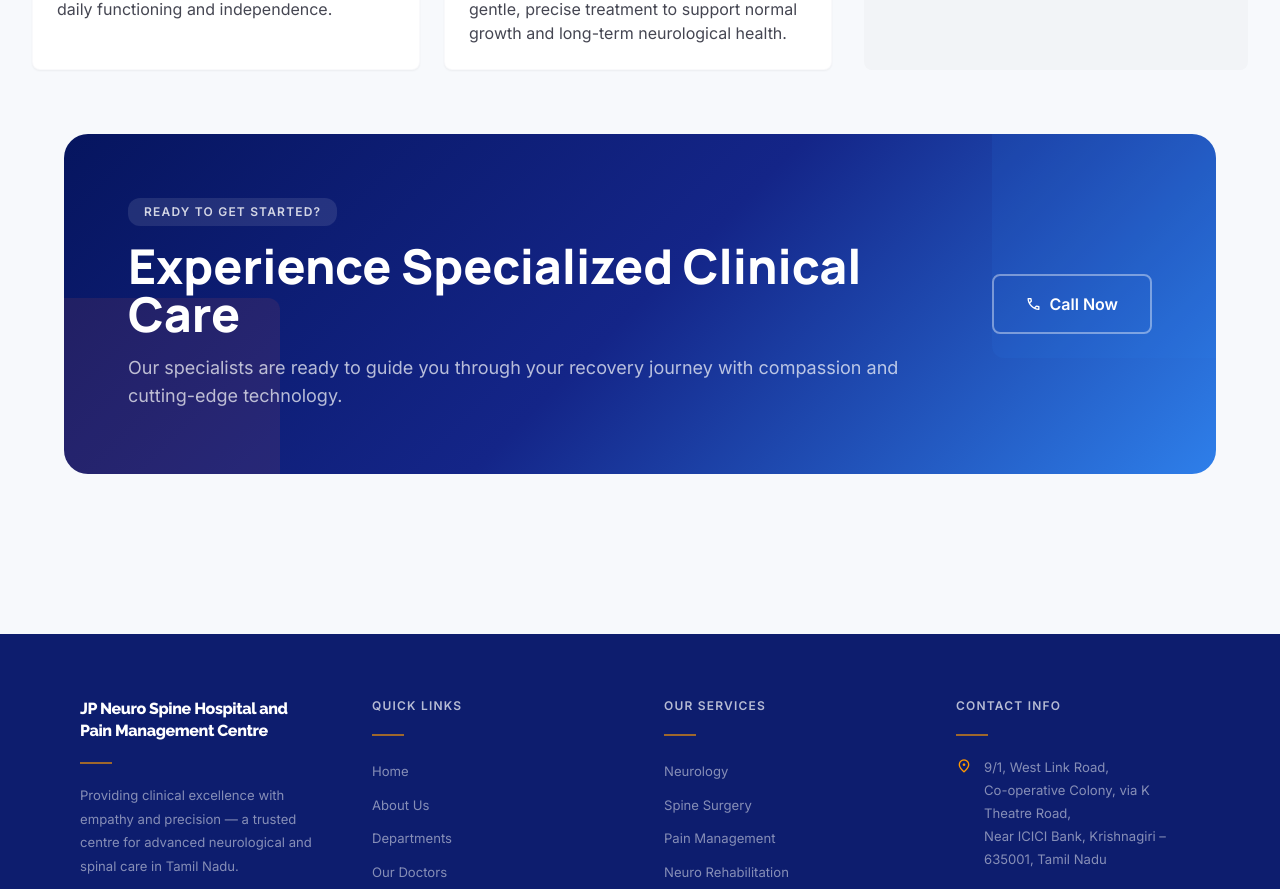
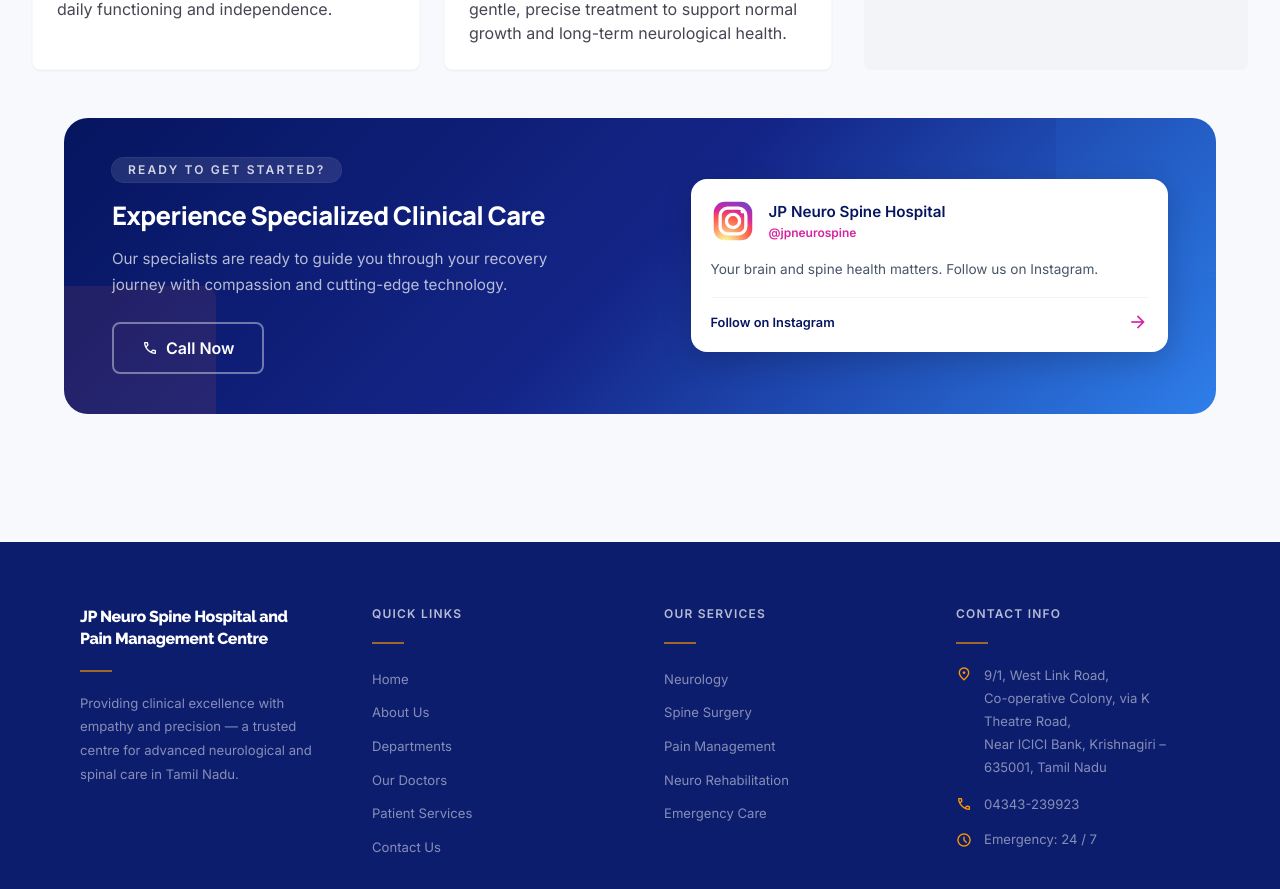
Before and after one commit to JASWANT2001/JP_Hospital_Website, a React (Vite) app: page /departments/neurosurgery in a window 1280 px wide. Shown: the part 1284-2173 px from the top of the page. Built offline with nearby package versions, Linux system fonts and the light colour scheme; no server answers; the HTML template or start-up script is replaced by a standard one; a web font is replaced by a local one.

Commit message:
instagram added

```diff
--- a/src/Component/Footer.jsx
+++ b/src/Component/Footer.jsx
@@ -68,6 +68,7 @@ export default function Footer() {
           <p className="text-[0.82rem] text-white/50 leading-[1.8]">
             {t.tagline}
           </p>
+
         </div>
 
         {/* Quick Links */}
--- /dev/null
+++ b/src/Component/InstagramFollow.jsx
@@ -0,0 +1,99 @@
+import { useLang } from '../context/LanguageContext';
+
+const InstagramGlyph = ({ id }) => (
+  <svg viewBox="0 0 24 24" className="w-full h-full" aria-hidden="true">
+    <defs>
+      <radialGradient id={id} cx="30%" cy="107%" r="150%">
+        <stop offset="0%" stopColor="#fdf497" />
+        <stop offset="5%" stopColor="#fdf497" />
+        <stop offset="45%" stopColor="#fd5949" />
+        <stop offset="60%" stopColor="#d6249f" />
+        <stop offset="90%" stopColor="#285AEB" />
+      </radialGradient>
+    </defs>
+    <rect x="1.5" y="1.5" width="21" height="21" rx="6" fill={`url(#${id})`} />
+    <rect x="5" y="5" width="14" height="14" rx="4" fill="none" stroke="#fff" strokeWidth="1.8" />
+    <circle cx="12" cy="12" r="3.6" fill="none" stroke="#fff" strokeWidth="1.8" />
+    <circle cx="17.2" cy="6.8" r="1.1" fill="#fff" />
+  </svg>
+);
+
+const accounts = [
+  {
+    key: 'neurospine',
+    id: 'ig-neurospine',
+    name: 'JP Neuro Spine Hospital',
+    handle: '@jpneurospine',
+    href: 'https://www.instagram.com/jpneurospine',
+    prompt: {
+      en: 'Your brain and spine health matters. Follow us on Instagram.',
+      ta: 'உங்கள் மூளை மற்றும் முதுகெலும்பு ஆரோக்கியம் முக்கியம். எங்களை Instagram-ல் பின்தொடருங்கள்.',
+    },
+  },
+  {
+    key: 'pain',
+    id: 'ig-pain',
+    name: 'JP Pain Management',
+    handle: '@jppainmanagement',
+    href: 'https://www.instagram.com/jppainmanagement',
+    prompt: {
+      en: 'Your pain deserves answers. Follow us on Instagram.',
+      ta: 'உங்கள் வலிக்கு விடை தேவை. எங்களை Instagram-ல் பின்தொடருங்கள்.',
+    },
+  },
+];
+
+export default function InstagramFollow({ only }) {
+  const { lang } = useLang();
+  const shown = only ? accounts.filter((a) => a.key === only) : accounts;
+
+  if (!shown.length) return null;
+
+  return (
+    <div className="flex flex-col gap-4 w-full">
+      {shown.map(({ id, name, handle, href, prompt }) => (
+        <a
+          key={id}
+          href={href}
+          target="_blank"
+          rel="noopener noreferrer"
+          aria-label={`${name} on Instagram`}
+          className="group block rounded-2xl bg-white px-5 py-5 shadow-[0_8px_30px_rgba(0,0,0,0.18)] hover:shadow-[0_14px_40px_rgba(0,0,0,0.28)] transition-all duration-300"
+        >
+          {/* Header — logo + account */}
+          <div className="flex items-center gap-3.5">
+            <span className="w-11 h-11 shrink-0">
+              <InstagramGlyph id={id} />
+            </span>
+            <span className="flex flex-col min-w-0">
+              <span className="font-bold text-[#06155F] text-[0.95rem] leading-snug">
+                {name}
+              </span>
+              <span className="text-[#d6249f] text-[0.75rem] font-semibold leading-snug mt-0.5">
+                {handle}
+              </span>
+            </span>
+          </div>
+
+          {/* Prompt — full card width */}
+          <p className="mt-4 text-slate-600 text-[0.85rem] leading-[1.6]">
+            {prompt[lang] ?? prompt.en}
+          </p>
+
+          {/* Follow cue */}
+          <span className="mt-4 flex items-center justify-between border-t border-slate-100 pt-3.5">
+            <span className="text-[0.8rem] font-bold text-[#06155F]">
+              {lang === 'ta' ? 'Instagram-ல் பின்தொடரவும்' : 'Follow on Instagram'}
+            </span>
+            <span
+              className="material-symbols-outlined text-[#d6249f] group-hover:translate-x-0.5 transition-transform"
+              style={{ fontSize: '20px' }}
+            >
+              arrow_forward
+            </span>
+          </span>
+        </a>
+      ))}
+    </div>
+  );
+}
--- a/src/Page/Departments.jsx
+++ b/src/Page/Departments.jsx
@@ -1,5 +1,6 @@
 import { Link } from "react-router-dom";
 import { useState } from "react";
+import AppointmentBanner from './Departments/AppointmentBanner';
 
 const techItems = [
   {
@@ -433,48 +434,7 @@ export default function Departments() {
       </main>
 
       {/* Appointment Banner */}
-      <section className="container mx-auto px-4 sm:px-6 lg:px-8 mt-12 sm:mt-16 mb-16 sm:mb-20 lg:mb-28">
-        <div
-          className="relative rounded-2xl sm:rounded-3xl overflow-hidden"
-          style={{ background: "linear-gradient(135deg, #06155F 0%, #142588 50%, #2E7FEA 100%)" }}
-        >
-          {/* Decorative blobs */}
-          <div className="absolute -top-16 -right-16 w-72 h-72 rounded-full opacity-10" style={{ background: "#2E7FEA" }} />
-          <div className="absolute -bottom-20 -left-10 w-64 h-64 rounded-full opacity-10" style={{ background: "#F66749" }} />
-
-          <div className="relative z-10 px-6 sm:px-10 py-12 sm:py-16 md:px-16 flex flex-col md:flex-row items-center justify-between gap-8 md:gap-12">
-            {/* Text */}
-            <div className="flex-1 text-center md:text-left space-y-3 sm:space-y-4">
-              <span className="inline-block text-xs font-bold uppercase tracking-widest px-4 py-1.5 rounded-full bg-white/10 text-white/80">
-                Ready to get started?
-              </span>
-              <h3 className="font-headline text-2xl sm:text-3xl md:text-5xl font-extrabold text-white leading-tight">
-                Experience Specialized Clinical Care
-              </h3>
-              <p className="text-white/70 text-sm sm:text-lg leading-relaxed">
-                Our specialists are ready to guide you through your recovery journey with compassion and cutting-edge technology.
-              </p>
-            </div>
-
-            {/* Buttons */}
-            <div className="flex flex-col sm:flex-row gap-3 sm:gap-4 flex-shrink-0 w-full md:w-auto">
-              {/* <Link
-                to="/book-appoinment"
-                className="bg-white text-primary px-6 sm:px-8 py-3 sm:py-4 rounded-xl font-bold text-sm sm:text-base hover:bg-white/90 transition-all shadow-lg text-center"
-              >
-                Book Appointment
-              </Link> */}
-              <a
-                href="tel:04343239923"
-                className="border-2 border-white/40 text-white px-6 sm:px-8 py-3 sm:py-4 rounded-xl font-bold text-sm sm:text-base hover:bg-white/10 transition-all flex items-center justify-center gap-2"
-              >
-                <span className="material-symbols-outlined text-base">call</span>
-                Call Now
-              </a>
-            </div>
-          </div>
-        </div>
-      </section>
+      <AppointmentBanner />
     </div>
   );
 }
--- a/src/Page/Departments/AppointmentBanner.jsx
+++ b/src/Page/Departments/AppointmentBanner.jsx
@@ -1,41 +1,67 @@
 import { useLang, appointmentBannerTranslations } from '../../context/LanguageContext';
+import InstagramFollow from '../../Component/InstagramFollow';
 
-export default function AppointmentBanner() {
+export default function AppointmentBanner({ instagram }) {
   const { lang } = useLang();
   const t = appointmentBannerTranslations[lang];
 
+  const callButton = (
+    <a
+      href="tel:04343239923"
+      className="inline-flex items-center justify-center gap-2 border-2 border-white/40 text-white px-6 sm:px-7 py-3 rounded-xl font-bold text-sm sm:text-base hover:bg-white/10 hover:border-white/70 transition-all whitespace-nowrap"
+    >
+      <span className="material-symbols-outlined text-base">call</span>
+      {t.call}
+    </a>
+  );
+
   return (
-    <section className="container mx-auto px-4 sm:px-6 lg:px-8 mt-12 sm:mt-16 mb-16 sm:mb-20 lg:mb-28">
+    <section className="container mx-auto px-4 sm:px-6 lg:px-8 mt-10 sm:mt-12 mb-12 sm:mb-16 lg:mb-20">
       <div
         className="relative rounded-2xl sm:rounded-3xl overflow-hidden"
         style={{ background: "linear-gradient(135deg, #06155F 0%, #142588 50%, #2E7FEA 100%)" }}
       >
-        <div className="absolute -top-16 -right-16 w-72 h-72 rounded-full opacity-10" style={{ background: "#2E7FEA" }} />
-        <div className="absolute -bottom-20 -left-10 w-64 h-64 rounded-full opacity-10" style={{ background: "#F66749" }} />
+        <div className="absolute -top-16 -right-16 w-56 h-56 rounded-full opacity-10" style={{ background: "#2E7FEA" }} />
+        <div className="absolute -bottom-16 -left-10 w-48 h-48 rounded-full opacity-10" style={{ background: "#F66749" }} />
 
-        <div className="relative z-10 px-6 sm:px-10 py-12 sm:py-16 md:px-16 flex flex-col md:flex-row items-center justify-between gap-8 md:gap-12">
-          <div className="flex-1 text-center md:text-left space-y-3 sm:space-y-4">
-            <span className="inline-block text-xs font-bold uppercase tracking-widest px-4 py-1.5 rounded-full bg-white/10 text-white/80">
+        {instagram ? (
+          /* Split layout — headline on the left, Instagram on the right */
+          <div className="relative z-10 px-6 sm:px-8 md:px-10 lg:px-12 py-8 sm:py-10 grid grid-cols-1 lg:grid-cols-[minmax(0,1fr)_minmax(0,0.9fr)] items-center gap-8 lg:gap-12">
+            <div className="flex flex-col items-center text-center lg:items-start lg:text-left max-w-xl mx-auto lg:mx-0">
+              <span className="inline-block text-[0.68rem] sm:text-xs font-bold uppercase tracking-[0.18em] px-4 py-1 rounded-full bg-white/10 text-white/80 ring-1 ring-white/15">
                 {t.eyebrow}
               </span>
-            <h3 className="font-headline text-2xl sm:text-3xl md:text-5xl font-extrabold text-white leading-tight">
+              <h3 className="mt-4 font-headline text-[1.6rem] sm:text-3xl font-extrabold text-white leading-[1.15] tracking-tight text-balance lg:whitespace-nowrap lg:text-[clamp(1.1rem,2vw,1.75rem)]">
                 {t.heading}
               </h3>
-            <p className="text-white/70 text-sm sm:text-lg leading-relaxed">
+              <p className="mt-3 text-white/70 text-sm sm:text-[0.95rem] leading-[1.7] max-w-md">
+                {t.body}
+              </p>
+              <div className="mt-6 w-full flex justify-center lg:justify-start">{callButton}</div>
+            </div>
+
+            <div className="w-full">
+              <InstagramFollow only={instagram} />
+            </div>
+          </div>
+        ) : (
+          /* Full-width layout — headline left, call button right */
+          <div className="relative z-10 px-6 sm:px-8 md:px-10 lg:px-12 py-8 sm:py-10 flex flex-col items-center md:flex-row md:items-center justify-between gap-6 md:gap-10">
+            <div className="flex flex-col items-center text-center md:items-start md:text-left">
+              <span className="inline-block text-[0.68rem] sm:text-xs font-bold uppercase tracking-[0.18em] px-4 py-1 rounded-full bg-white/10 text-white/80 ring-1 ring-white/15">
+                {t.eyebrow}
+              </span>
+              <h3 className="mt-4 font-headline text-[1.6rem] sm:text-3xl lg:text-4xl font-extrabold text-white leading-[1.15] tracking-tight">
+                {t.heading}
+              </h3>
+              <p className="mt-3 text-white/70 text-sm sm:text-[0.95rem] leading-[1.7] max-w-2xl">
                 {t.body}
               </p>
             </div>
 
-          <div className="flex flex-col sm:flex-row gap-3 sm:gap-4 flex-shrink-0 w-full md:w-auto">
-            <a
-              href="tel:04343239923"
-              className="border-2 border-white/40 text-white px-6 sm:px-8 py-3 sm:py-4 rounded-xl font-bold text-sm sm:text-base hover:bg-white/10 transition-all flex items-center justify-center gap-2"
-            >
-              <span className="material-symbols-outlined text-base">call</span>
-              {t.call}
-            </a>
+            <div className="shrink-0 w-full md:w-auto flex justify-center md:justify-end">{callButton}</div>
           </div>
-        </div>
+        )}
       </div>
     </section>
   );
--- a/src/Page/Departments/Neurosurgery.jsx
+++ b/src/Page/Departments/Neurosurgery.jsx
@@ -113,7 +113,7 @@ export default function Neurosurgery() {
           </div>
         </div>
 
-        <AppointmentBanner />
+        <AppointmentBanner instagram="neurospine" />
       </main>
     </div>
   );
--- a/src/Page/Departments/PainMedicine.jsx
+++ b/src/Page/Departments/PainMedicine.jsx
@@ -119,7 +119,7 @@ export default function PainMedicine() {
           </div>
         </div>
 
-        <AppointmentBanner />
+        <AppointmentBanner instagram="pain" />
       </main>
     </div>
   );
```
Lines whose indentation alone changed are shown as unchanged.
